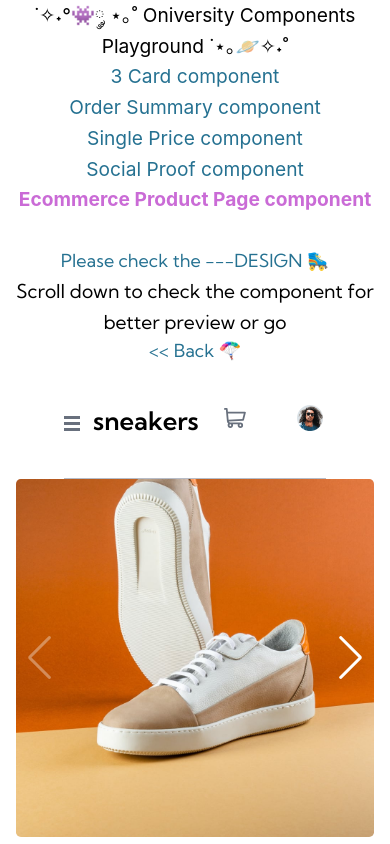
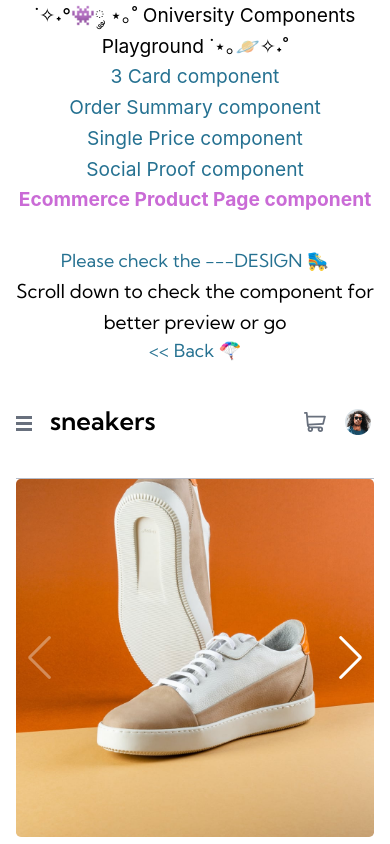
Before and after one commit to SashaHon/oniversity-components-playground, a Vue app: page /ecommerce-product-page-component in a window 390 px wide. Shown: the top 844 px of the page. Built offline with nearby package versions, Linux system fonts and the light colour scheme.

Commit message:
fix position of menu and add more media queries on on small screens

```diff
--- a/src/components/ecommerceProductPageComponent/EcomHeader.vue
+++ b/src/components/ecommerceProductPageComponent/EcomHeader.vue
@@ -90,6 +90,8 @@ header {
       justify-content: space-between;
       gap: 3rem;
       flex: 1;
+      //because image and svg have different height, center this container along with other items in header
+      transform: translateY(4px);
     }
   }
   .styled-line {
@@ -106,7 +108,6 @@ header {
 
 @media (width < 850px) {
   header {
-    // padding: 0 1rem;
     .navigation {
       .logo {
         font-size: 1.6rem;
@@ -114,8 +115,39 @@ header {
       .burger {
         display: block;
       }
+    }
+  }
+}
+
+@media (width < 850px) {
+  header {
+    .navigation {
+      .logo {
+        font-size: 1.6rem;
+      }
+      .burger {
+        display: block;
+      }
+    }
+  }
+}
+
+@media (width < 768px) {
+  header {
+    padding: 0 1rem;
+    .navigation {
       .account-container {
-        // margin-right: 2rem;
+        gap: 2rem;
+      }
+    }
+  }
+}
+
+@media (width < 500px) {
+  header {
+    .navigation {
+      .account-container {
+        gap: 1rem;
       }
     }
   }
--- a/src/components/ecommerceProductPageComponent/EcomMenu.vue
+++ b/src/components/ecommerceProductPageComponent/EcomMenu.vue
@@ -68,6 +68,7 @@ const navList = [
   .list {
     flex-direction: column;
     position: fixed;
+    left: 0;
     z-index: 2;
     background-color: #ffff;
     width: 70%;
```
